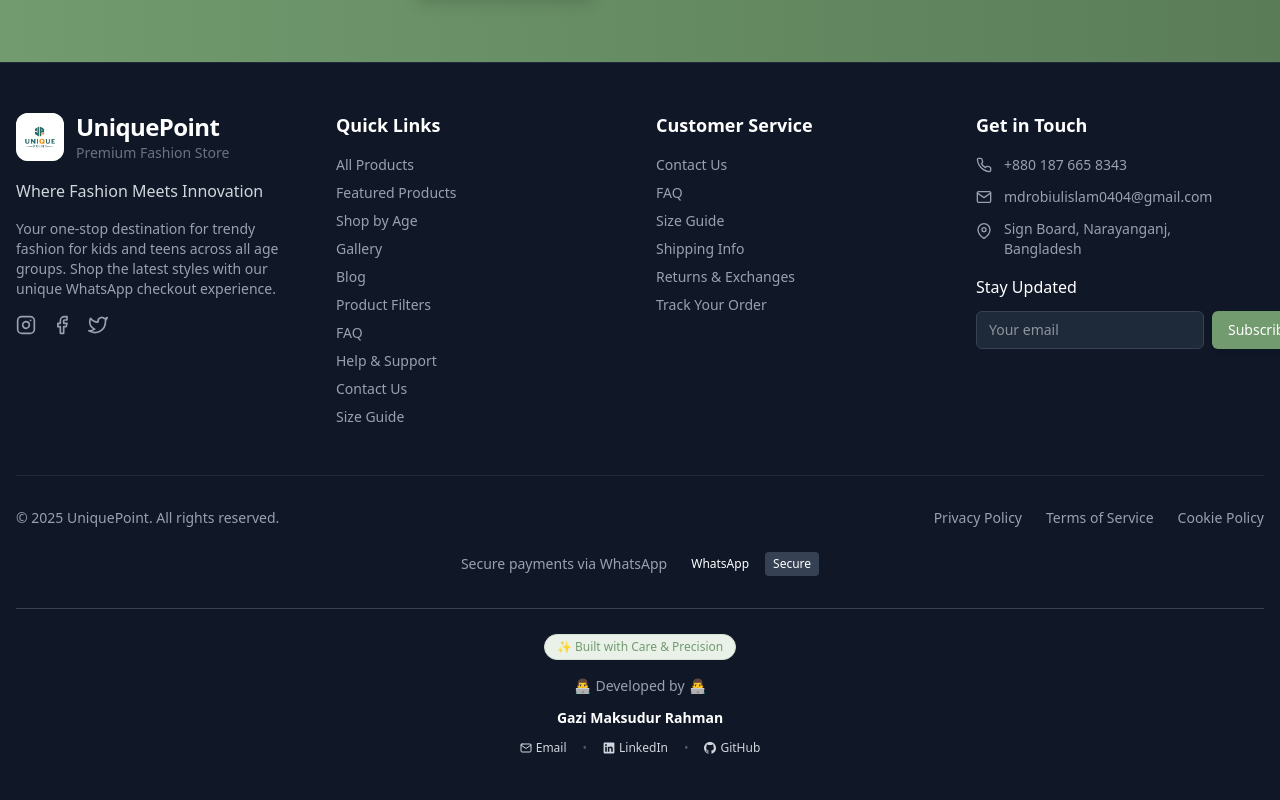
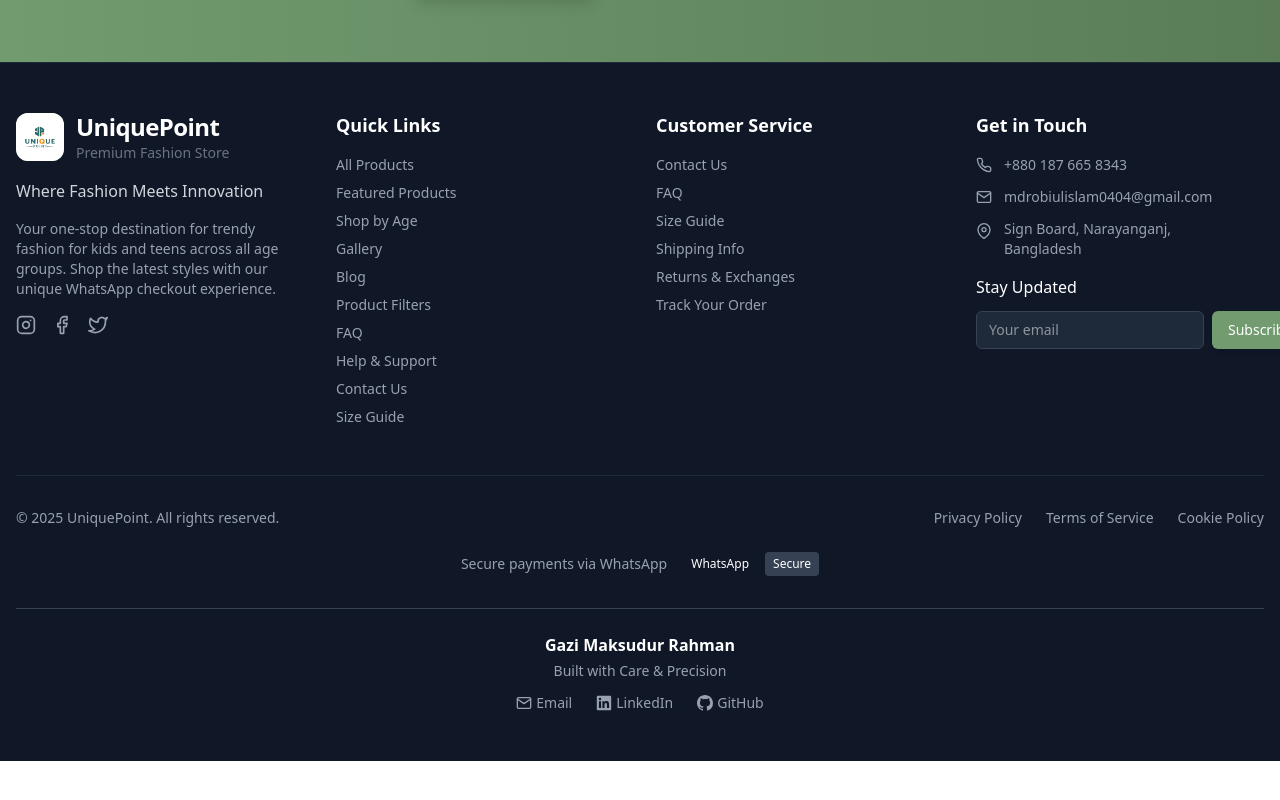
Before and after one commit to gazimaksudur2/unique-point, a React (Vite) app: page / in a window 1280 px wide. Shown: the part 2819-3619 px from the top of the page. After the commit the page ends 3580 px from the top, so only its background shows below. Built offline with nearby package versions, Linux system fonts and the light colour scheme.

Commit message:
Refactor Footer component to improve layout and styling. Update developer credit section by adjusting text sizes and spacing, enhancing the overall appearance. Modify contact link styles for better visibility and consistency.

```diff
--- a/src/components/common/Footer.jsx
+++ b/src/components/common/Footer.jsx
@@ -278,49 +278,37 @@
 					{/* Developer Credit */}
 					<div className="mt-8 pt-6 border-t border-gray-700">
 						<div className="text-center">
-							{/* Tagline */}
-							<div className="mb-4">
-								<span className="inline-flex items-center px-3 py-1 rounded-full text-xs font-medium bg-primary-100 text-primary-700 border border-primary-200">
-									✨ {DEVELOPER_INFO.TAGLINE}
-								</span>
-							</div>
-
 							{/* Developer Info */}
 							<div className="space-y-3">
-								<div className="flex items-center justify-center space-x-1">
-									<span className="text-gray-300 text-sm">👨‍💻</span>
-									<span className="text-gray-400 text-sm">Developed by</span>
-									<span className="text-gray-300 text-sm">👨‍💻</span>
-								</div>
-
 								<div className="text-white">
-									<h4 className="font-semibold text-sm mb-2">
+									<h4 className="font-semibold text-base mb-1">
 										{DEVELOPER_INFO.NAME}
 									</h4>
+									<p className="text-gray-400 text-sm">
+										{DEVELOPER_INFO.TAGLINE}
+									</p>
 								</div>
 
 								{/* Contact Links */}
-								<div className="flex items-center justify-center space-x-4">
+								<div className="flex items-center justify-center space-x-6">
 									<a
 										href={`mailto:${DEVELOPER_INFO.EMAIL}`}
-										className="flex items-center space-x-1 text-gray-300 hover:text-primary-300 text-xs transition-colors group"
+										className="flex items-center space-x-1 text-gray-400 hover:text-primary-300 text-sm transition-colors group"
 										title="Email Developer"
 									>
-										<FiMail className="h-3 w-3 group-hover:scale-110 transition-transform" />
+										<FiMail className="h-4 w-4 group-hover:scale-110 transition-transform" />
 										<span>Email</span>
 									</a>
-
-									<span className="text-gray-600 text-xs">•</span>
 
 									<a
 										href={DEVELOPER_INFO.LINKEDIN}
 										target="_blank"
 										rel="noopener noreferrer"
-										className="flex items-center space-x-1 text-gray-300 hover:text-primary-300 text-xs transition-colors group"
+										className="flex items-center space-x-1 text-gray-400 hover:text-primary-300 text-sm transition-colors group"
 										title="LinkedIn Profile"
 									>
 										<svg
-											className="h-3 w-3 group-hover:scale-110 transition-transform"
+											className="h-4 w-4 group-hover:scale-110 transition-transform"
 											fill="currentColor"
 											viewBox="0 0 20 20"
 										>
@@ -333,17 +321,15 @@
 										<span>LinkedIn</span>
 									</a>
 
-									<span className="text-gray-600 text-xs">•</span>
-
 									<a
 										href={DEVELOPER_INFO.GITHUB}
 										target="_blank"
 										rel="noopener noreferrer"
-										className="flex items-center space-x-1 text-gray-300 hover:text-primary-300 text-xs transition-colors group"
+										className="flex items-center space-x-1 text-gray-400 hover:text-primary-300 text-sm transition-colors group"
 										title="GitHub Profile"
 									>
 										<svg
-											className="h-3 w-3 group-hover:scale-110 transition-transform"
+											className="h-4 w-4 group-hover:scale-110 transition-transform"
 											fill="currentColor"
 											viewBox="0 0 20 20"
 										>
```
